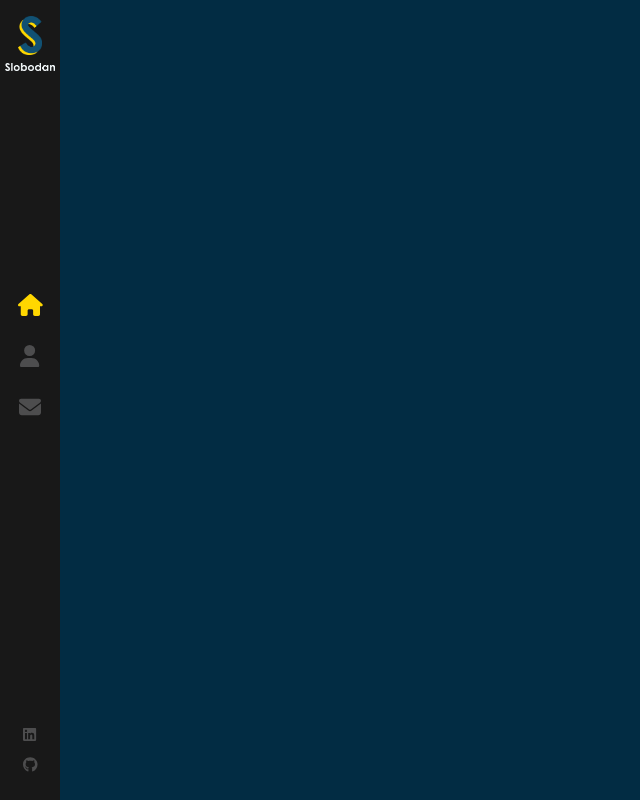
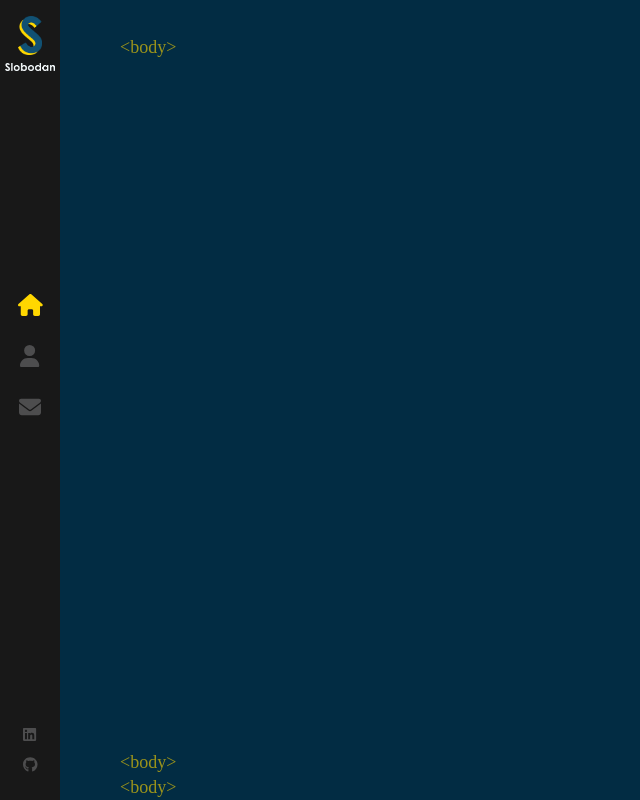
Before and after one commit to KipletingEdwin/edwinPortfolio, a React (Create React App) app: page / in a window 1280 px wide. Shown: the whole page, without its empty margins (0-640 px from the left). Built offline with nearby package versions, Linux system fonts and the light colour scheme.

Commit message:
style my tags

```diff
--- a/src/components/Layout/index.js
+++ b/src/components/Layout/index.js
@@ -1,10 +1,27 @@
+import { Outlet } from 'react-router-dom'
 import Sidebar from '../Sidebar'
 import './index.scss'
 
 const Layout = () =>{
-    return <>
+    return (
+    <div className='App'>
     <Sidebar/>
-    </>
+    <div className='page'>
+        <span className='tags top-tags'>&lt;body&gt;</span>
+        <Outlet/>
+
+        <span className='tags bottom-tags'>
+            &lt;body&gt;
+            <br/>
+            <span className='bottom-tag-html'>
+            &lt;body&gt;
+
+            </span>
+            </span>
+
+    </div>
+    </div>
+    )
 }
 
 export default Layout
--- a/src/components/Layout/index.scss
+++ b/src/components/Layout/index.scss
@@ -0,0 +1,20 @@
+.page{
+    width: 100%;
+    height: 100%;
+    position: absolute;
+}
+
+.top-tags{
+    bottom: auto;
+    top: 35px;
+}
+
+.tags{
+    color: #ffd700;
+    opacity: 0.6;
+    position: absolute;
+    bottom: 0;
+    left: 120px;
+    font-size: 18px;
+    font-family: 'La Belle Aurore';
+}
```
